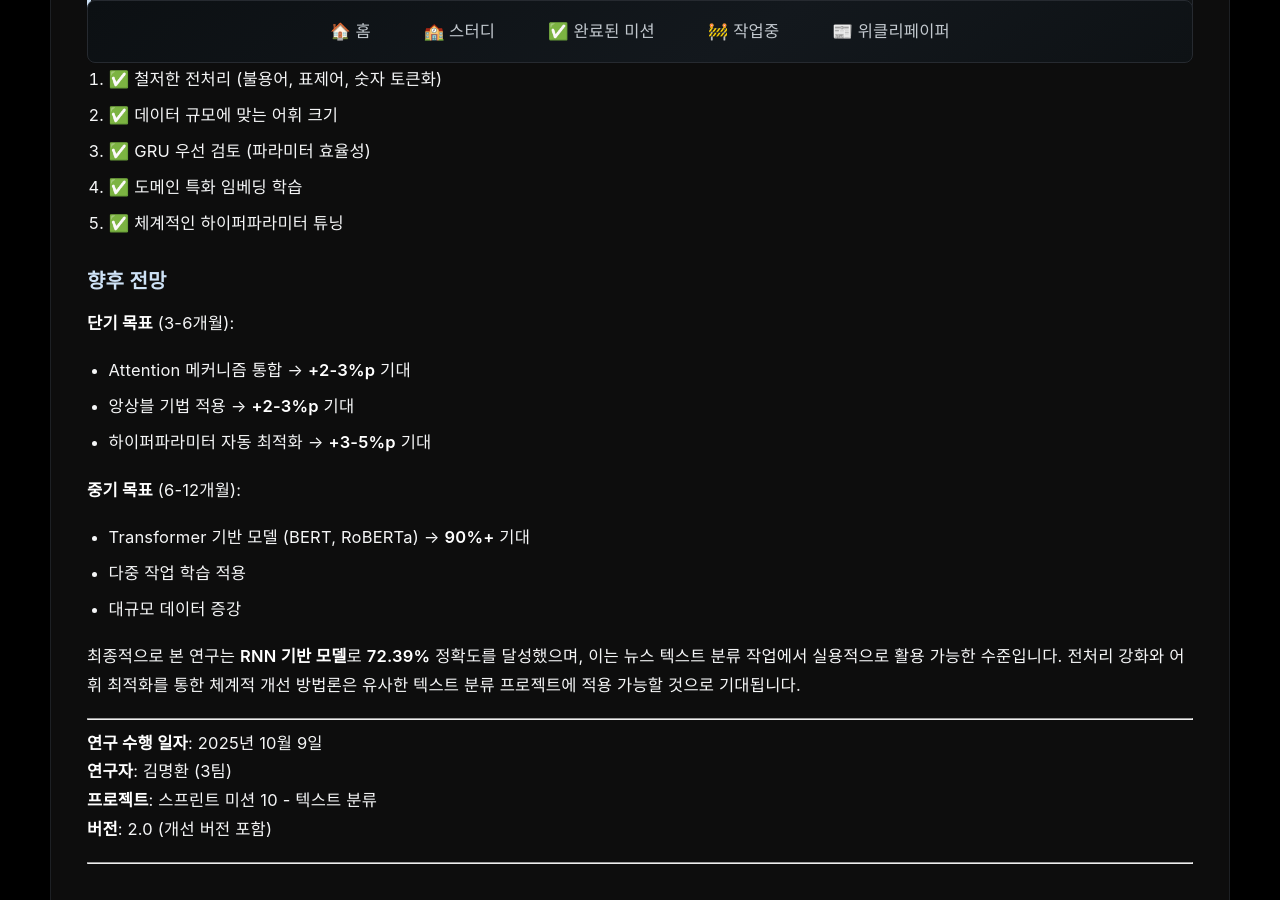
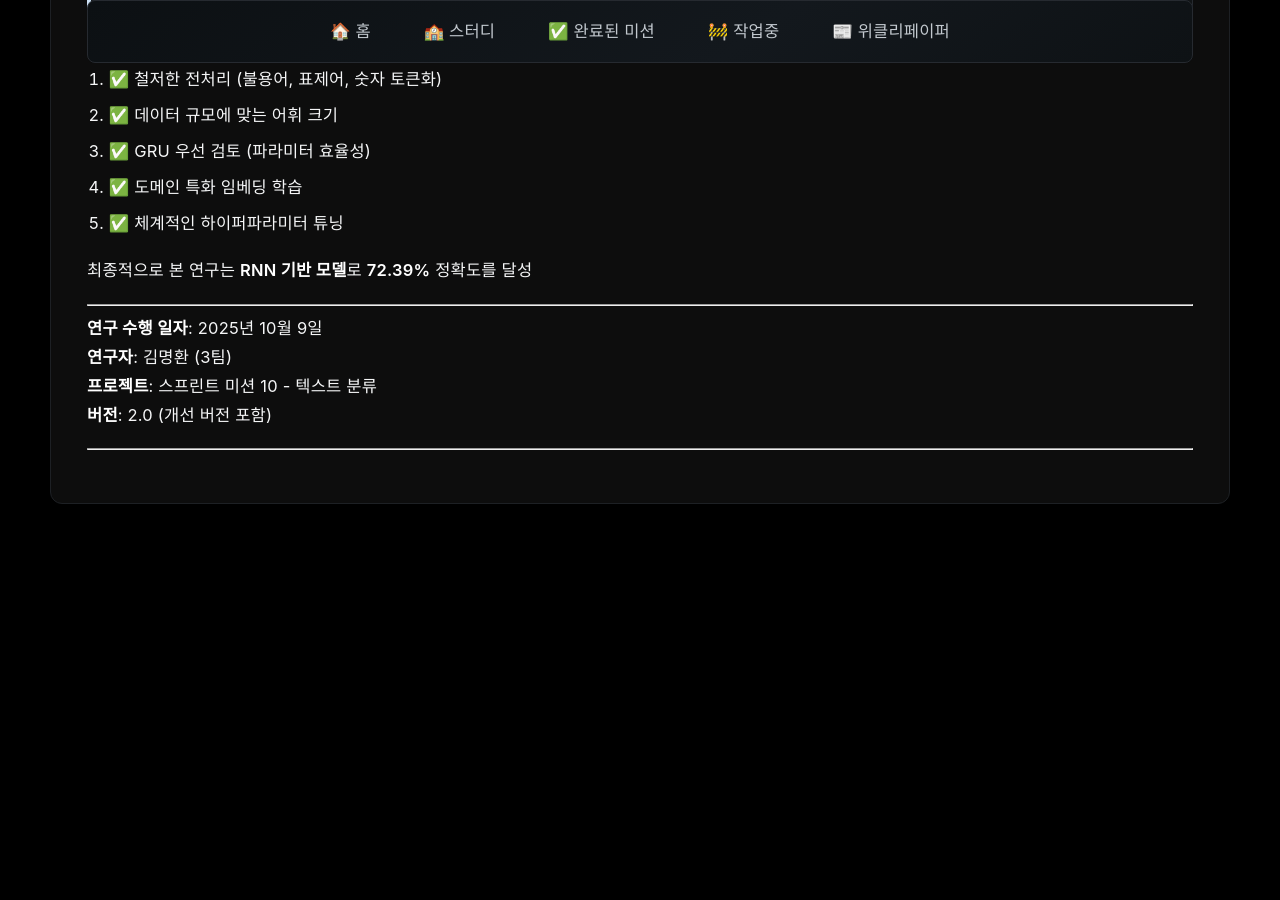
Before and after one commit to c0z0c/sprint_mission, a Jekyll site: the page built from 스프린트미션_완료/10_3팀_김명환.md, in a window 1280 px wide and 900 px high, scrolled down 55619 px. Built offline with Jekyll 4.4.1, drawn with Linux system fonts in a browser that asks for light colours; after the commit the page ends 56163 px from its top, so only the background shows below that.

Commit message:
스프린트미션 10 완료 보고서

```diff
--- a/스프린트미션_완료/10_3팀_김명환.md
+++ b/스프린트미션_완료/10_3팀_김명환.md
@@ -1908,19 +1908,7 @@ print(f"F1-Score (Macro): {results['f1_macro']:.4f}")
 4. ✅ 도메인 특화 임베딩 학습
 5. ✅ 체계적인 하이퍼파라미터 튜닝
 
-### 향후 전망
-
-**단기 목표** (3-6개월):
-- Attention 메커니즘 통합 → **+2-3%p** 기대
-- 앙상블 기법 적용 → **+2-3%p** 기대
-- 하이퍼파라미터 자동 최적화 → **+3-5%p** 기대
-
-**중기 목표** (6-12개월):
-- Transformer 기반 모델 (BERT, RoBERTa) → **90%+** 기대
-- 다중 작업 학습 적용
-- 대규모 데이터 증강
-
-최종적으로 본 연구는 **RNN 기반 모델**로 **72.39%** 정확도를 달성했으며, 이는 뉴스 텍스트 분류 작업에서 실용적으로 활용 가능한 수준입니다. 전처리 강화와 어휘 최적화를 통한 체계적 개선 방법론은 유사한 텍스트 분류 프로젝트에 적용 가능할 것으로 기대됩니다.
+최종적으로 본 연구는 **RNN 기반 모델**로 **72.39%** 정확도를 달성
 
 ---
 
```
